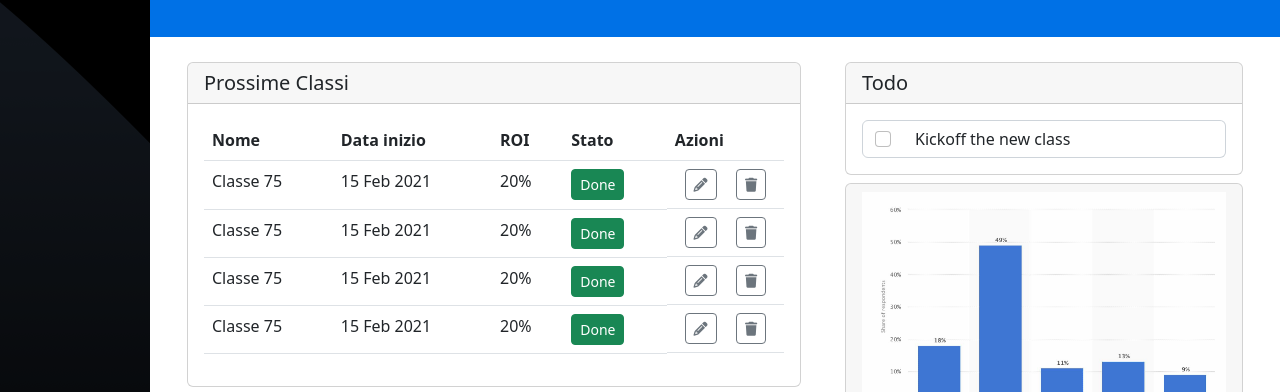
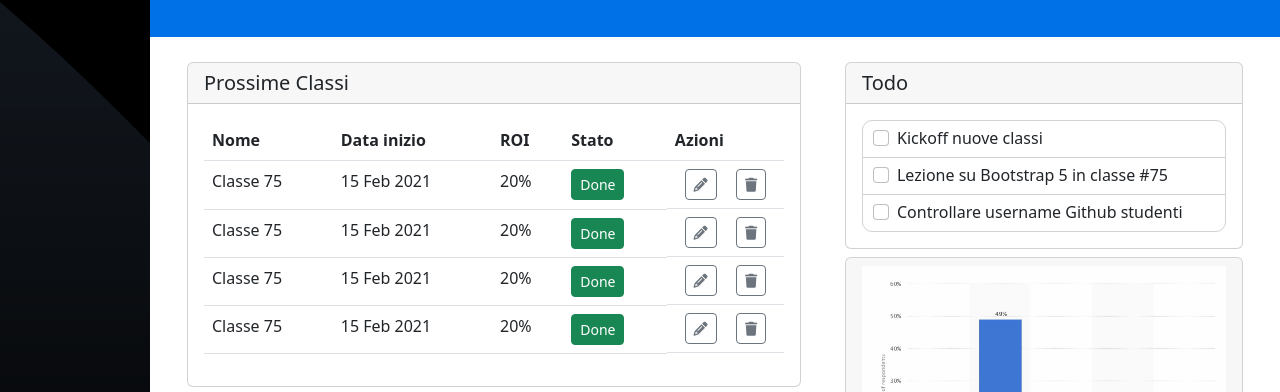
Before and after one commit to simolorevg/html-css-bootstrap-dashboard, a plain HTML site: page index.html in a window 1280 px wide. Shown: the part 213-605 px from the top of the page. Drawn offline with nearby package versions, Linux system fonts and the light colour scheme.

Commit message:
Checkbox done

```diff
--- a/css/style.css
+++ b/css/style.css
@@ -138,8 +138,19 @@ a:hover{
     border-left: 0;
 }
 /*TODO*/
-.input-group-text{
-    background-color: white;
+.my_todo-list .my_border{
+    padding: 5px 10px;
+    border-color: lightgray;
+}
+.my_todo-list .my_border:nth-child(1){
+    border-radius: 10px 10px 0 0;
+}
+.my_todo-list .my_border:nth-child(2){
+    border-top: none;
+    border-bottom: none;
+}
+.my_todo-list .my_border:nth-child(3){
+    border-radius: 0 0 10px 10px;
 }
 /*MEDIA QUERIES*/
 /*XS QUERY*/
--- a/index.html
+++ b/index.html
@@ -282,12 +282,30 @@
                                     <div class="card">
                                         <h5 class="card-header">Todo</h5>
                                         <div class="card-body">
-                                            <div class="input-group">
-                                                <div class="input-group-text">
-                                                  <input class="form-check-input mt-0" type="checkbox" value="" aria-label="Checkbox for following text input">
+                                            <div class="my_todo-list">
+                                                <div class="my_border">
+                                                    <div class="form-check">
+                                                        <input class="form-check-input" type="checkbox" value="" id="#kickoffstudent">
+                                                        <label class="form-check-label" for="kickoffstudent">
+                                                            Kickoff nuove classi
+                                                        </label>
+                                                    </div>
                                                 </div>
-                                                <div class="form-control">
-                                                    Kickoff the new class
+                                                <div class="my_border">
+                                                    <div class="form-check">
+                                                        <input class="form-check-input" type="checkbox" value="" id="#bootstraplession">
+                                                        <label class="form-check-label" for="bootstraplession">
+                                                          Lezione su Bootstrap 5 in classe #75
+                                                        </label>
+                                                    </div>
+                                                </div>
+                                                <div class="my_border">
+                                                    <div class="form-check">
+                                                        <input class="form-check-input" type="checkbox" value="" id="#githubusername">
+                                                        <label class="form-check-label" for="githubusername">
+                                                          Controllare username Github studenti
+                                                        </label>
+                                                    </div>
                                                 </div>
                                             </div>
                                         </div>
```
